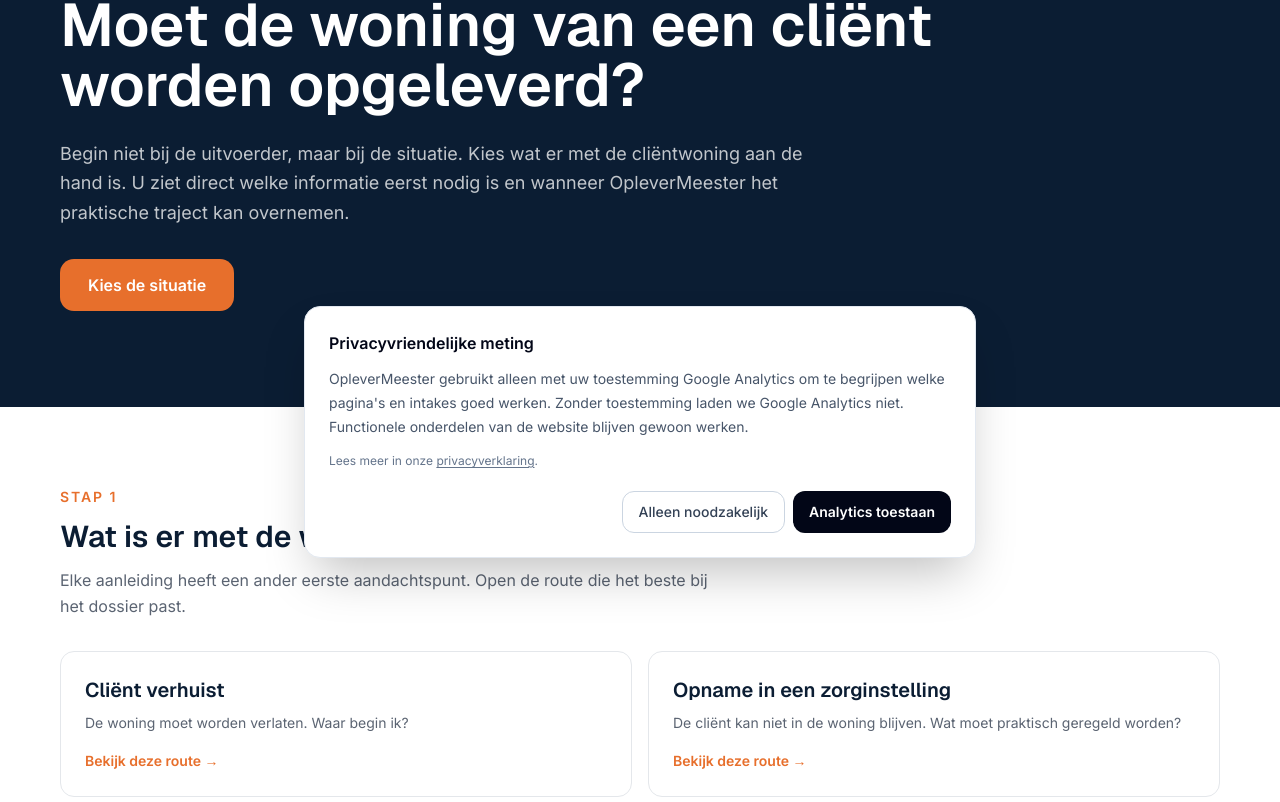
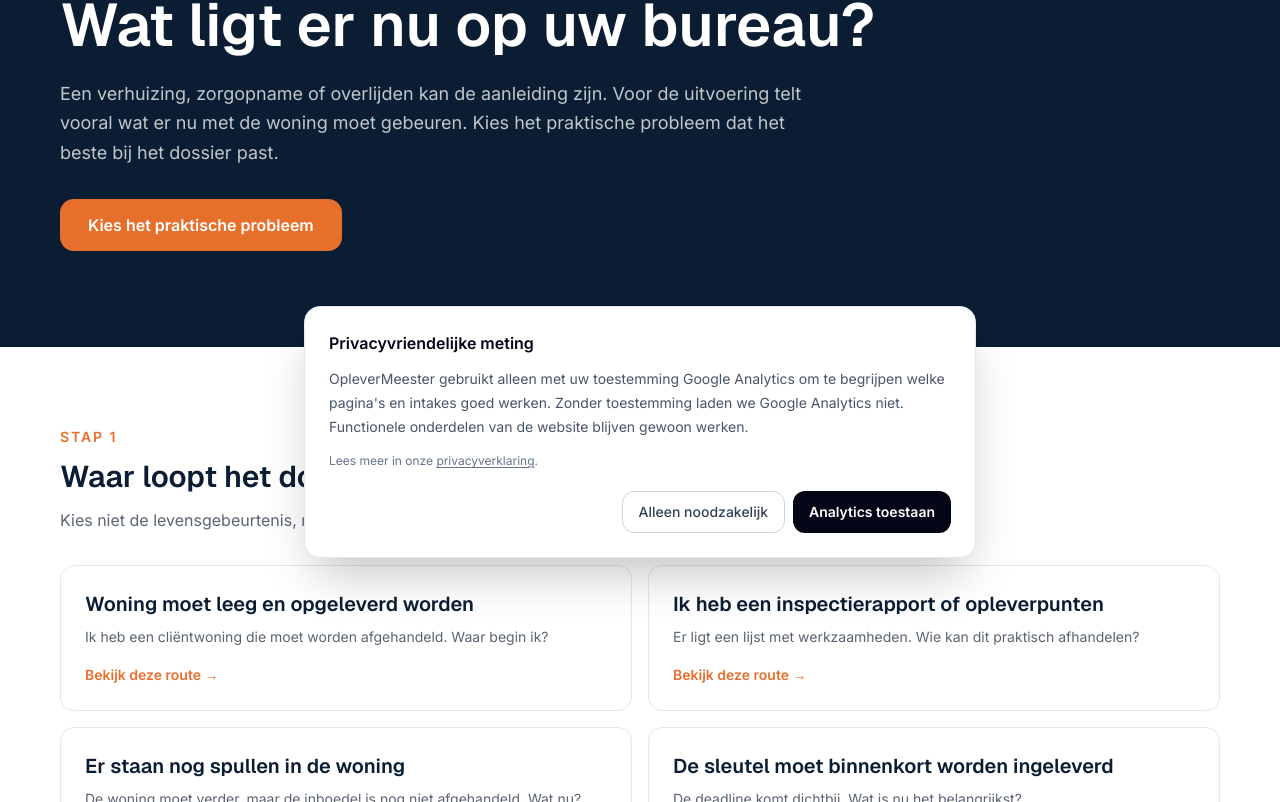
Before and after one commit to sandvlietbv/OpleverMeester, a Next.js app: page /zakelijk/bewindvoerders-en-curatoren/woning-opleveren in a window 1280 px wide. Shown: the part 218-1020 px from the top of the page. Built offline with nearby package versions, Linux system fonts and the light colour scheme.

Commit message:
Align routes with bewindvoerder work problems

```diff
--- a/app/zakelijk/bewindvoerders-en-curatoren/woning-opleveren/page.tsx
+++ b/app/zakelijk/bewindvoerders-en-curatoren/woning-opleveren/page.tsx
@@ -4,15 +4,15 @@ import Contact from "@/components/Contact";
 
 export const metadata: Metadata = {
   title: "Woning van een cliënt opleveren | Praktische route voor bewindvoerders",
-  description: "Praktische route voor bewindvoerders wanneer een cliëntwoning leeg, bezemschoon of correct opgeleverd moet worden na verhuizing, zorgopname of overlijden.",
+  description: "Praktische route voor bewindvoerders bij een cliëntwoning die leeg en opgeleverd moet worden, opleverpunten heeft, inboedel bevat of een korte sleuteltermijn heeft.",
   alternates: { canonical: "/zakelijk/bewindvoerders-en-curatoren/woning-opleveren" },
 };
 
 const situations = [
-  { id: "verhuizing", title: "Cliënt verhuist", question: "De woning moet worden verlaten. Waar begin ik?", first: "Leg de verhuis- en opleverdatum vast en vraag de oplevereisen van verhuurder of beheerder op.", collect: "Adres, deadline, toegang, bestemming van de inboedel en bekende opleverpunten.", action: "Wij kunnen daarna het leeghalen, afvoer, schoonmaak en afgesproken opleverpunten als één praktisch traject organiseren." },
-  { id: "zorgopname", title: "Opname in een zorginstelling", question: "De cliënt kan niet in de woning blijven. Wat moet praktisch geregeld worden?", first: "Bepaal wat meegaat naar de nieuwe woonplek en wanneer de oude woning beschikbaar moet zijn voor oplevering.", collect: "Wat meegaat, wat achterblijft, sleutel/toegang, huur- of einddatum en eventuele instructies van verhuurder.", action: "OpleverMeester kan het resterende woningtraject vanaf die informatie praktisch in kaart brengen en uitvoeren." },
-  { id: "overlijden", title: "Cliënt is overleden", question: "De woning en inboedel moeten worden afgehandeld. Wat nu?", first: "Stem eerst met de bevoegde betrokkenen af wat met persoonlijke bezittingen en inboedel mag gebeuren.", collect: "Wie bevoegd is, wat behouden moet blijven, gewenste datum, toegang en de eisen voor de woning.", action: "Zodra die keuzes duidelijk zijn, kunnen wij de praktische uitvoering van leeghalen tot afgesproken eindstaat coördineren." },
-  { id: "spoed", title: "Woning moet snel leeg", question: "Er is een harde deadline. Wat heb ik direct nodig?", first: "Leg de uiterste datum en de vereiste eindstaat vast. Dat bepaalt wat haalbaar en noodzakelijk is.", collect: "Adres, deadline, omvang van de woning, toegang, achterblijvende spullen en bekende oplevereisen.", action: "Met die kerninformatie kunnen we snel beoordelen welke werkzaamheden nodig zijn en hoe het traject kan worden ingepland." },
+  { id: "leeg-opleveren", title: "Woning moet leeg en opgeleverd worden", question: "Ik heb een cliëntwoning die moet worden afgehandeld. Waar begin ik?", first: "Leg de opleverdatum en gewenste eindstaat vast en controleer welke eisen verhuurder, eigenaar of beheerder heeft gesteld.", collect: "Adres, deadline, toegang, bestemming van de inboedel en bekende oplevereisen.", action: "Wij kunnen vanaf daar het leeghalen, afvoer, schoonmaak en afgesproken opleverwerk als één praktisch traject organiseren." },
+  { id: "opleverpunten", title: "Ik heb een inspectierapport of opleverpunten", question: "Er ligt een lijst met werkzaamheden. Wie kan dit praktisch afhandelen?", first: "Gebruik het inspectierapport of de opleverlijst als uitgangspunt. Markeer wat al geregeld is en wat nog uitgevoerd moet worden.", collect: "Het rapport of de lijst, adres, opleverdatum, toegang en eventuele aanvullende afspraken met verhuurder of beheerder.", action: "Wij vertalen de bekende punten naar een uitvoerbaar traject en stemmen de benodigde werkzaamheden vanuit één aanspreekpunt af." },
+  { id: "inboedel", title: "Er staan nog spullen in de woning", question: "De woning moet verder, maar de inboedel is nog niet afgehandeld. Wat nu?", first: "Maak eerst onderscheid tussen wat behouden, verhuisd, apart gehouden of afgevoerd mag worden. Laat beslissingen bij de bevoegde betrokkenen.", collect: "Wat moet blijven, wat weg mag, eventuele persoonlijke of waardevolle zaken, toegang, deadline en gewenste eindstaat.", action: "Zodra de bestemming van de spullen duidelijk is, kunnen wij de praktische uitvoering van sorteren volgens instructie, leeghalen, afvoer en oplevering organiseren." },
+  { id: "sleutel-deadline", title: "De sleutel moet binnenkort worden ingeleverd", question: "De deadline komt dichtbij. Wat is nu het belangrijkst?", first: "Leg de exacte sleutel- of eindinspectiedatum en de minimale vereiste eindstaat vast. Dat bepaalt wat eerst moet gebeuren.", collect: "Adres, exacte deadline, toegang, omvang van de woning, resterende spullen en bekende opleverpunten.", action: "Met die kerninformatie kunnen we snel beoordelen welke werkzaamheden nodig zijn en wat binnen de beschikbare tijd praktisch kan worden ingepland." },
 ];
 
 const checklist = [
@@ -29,15 +29,15 @@ export default function Page() {
   return <>
     <header className="border-b border-surface-mid bg-white"><div className="container-om flex h-16 items-center justify-between md:h-20"><Link href="/" className="font-display text-lg font-semibold text-navy md:text-xl">Oplever<span className="text-orange">Meester</span></Link><a href="#route" className="rounded-om bg-orange px-5 py-2.5 text-sm font-semibold text-white">Bekijk wat nodig is</a></div></header>
     <main>
-      <section className="bg-navy py-16 text-white md:py-24"><div className="container-om max-w-5xl"><p className="text-sm font-semibold uppercase tracking-[0.14em] text-orange-light">Praktische route voor bewindvoerders</p><h1 className="mt-4 max-w-4xl font-display text-4xl font-semibold leading-tight md:text-6xl">Moet de woning van een cliënt worden opgeleverd?</h1><p className="mt-6 max-w-3xl text-lg leading-relaxed text-white/75">Begin niet bij de uitvoerder, maar bij de situatie. Kies wat er met de cliëntwoning aan de hand is. U ziet direct welke informatie eerst nodig is en wanneer OpleverMeester het praktische traject kan overnemen.</p><a href="#route" className="mt-8 inline-block rounded-om bg-orange px-7 py-3.5 font-semibold text-white">Kies de situatie</a></div></section>
+      <section className="bg-navy py-16 text-white md:py-24"><div className="container-om max-w-5xl"><p className="text-sm font-semibold uppercase tracking-[0.14em] text-orange-light">Praktische route voor bewindvoerders</p><h1 className="mt-4 max-w-4xl font-display text-4xl font-semibold leading-tight md:text-6xl">Wat ligt er nu op uw bureau?</h1><p className="mt-6 max-w-3xl text-lg leading-relaxed text-white/75">Een verhuizing, zorgopname of overlijden kan de aanleiding zijn. Voor de uitvoering telt vooral wat er nu met de woning moet gebeuren. Kies het praktische probleem dat het beste bij het dossier past.</p><a href="#route" className="mt-8 inline-block rounded-om bg-orange px-7 py-3.5 font-semibold text-white">Kies het praktische probleem</a></div></section>
 
-      <section id="route" className="bg-white py-16 md:py-20"><div className="container-om max-w-5xl"><p className="text-sm font-semibold uppercase tracking-[0.14em] text-orange">Stap 1</p><h2 className="mt-3 font-display text-3xl font-semibold text-navy">Wat is er met de woning aan de hand?</h2><p className="mt-3 max-w-2xl leading-relaxed text-muted">Elke aanleiding heeft een ander eerste aandachtspunt. Open de route die het beste bij het dossier past.</p><div className="mt-8 grid gap-4 md:grid-cols-2">{situations.map((s) => <a key={s.id} href={`#${s.id}`} className="group rounded-om border border-surface-mid p-6 transition hover:border-orange"><h3 className="font-display text-xl font-semibold text-navy">{s.title}</h3><p className="mt-2 text-sm leading-relaxed text-muted">{s.question}</p><span className="mt-4 inline-block text-sm font-semibold text-orange">Bekijk deze route →</span></a>)}</div></div></section>
+      <section id="route" className="bg-white py-16 md:py-20"><div className="container-om max-w-5xl"><p className="text-sm font-semibold uppercase tracking-[0.14em] text-orange">Stap 1</p><h2 className="mt-3 font-display text-3xl font-semibold text-navy">Waar loopt het dossier nu op vast?</h2><p className="mt-3 max-w-2xl leading-relaxed text-muted">Kies niet de levensgebeurtenis, maar het werk dat nu geregeld moet worden.</p><div className="mt-8 grid gap-4 md:grid-cols-2">{situations.map((s) => <a key={s.id} href={`#${s.id}`} className="group rounded-om border border-surface-mid p-6 transition hover:border-orange"><h3 className="font-display text-xl font-semibold text-navy">{s.title}</h3><p className="mt-2 text-sm leading-relaxed text-muted">{s.question}</p><span className="mt-4 inline-block text-sm font-semibold text-orange">Bekijk deze route →</span></a>)}</div></div></section>
 
-      <section className="bg-surface-light py-16 md:py-20"><div className="container-om max-w-5xl"><p className="text-sm font-semibold uppercase tracking-[0.14em] text-orange">Stap 2</p><h2 className="mt-3 font-display text-3xl font-semibold text-navy">Uw situatie bepaalt de eerstvolgende actie.</h2><div className="mt-8 space-y-5">{situations.map((s) => <article id={s.id} key={s.id} className="scroll-mt-24 rounded-om bg-white p-6 md:p-8"><p className="text-sm font-semibold uppercase tracking-[0.12em] text-orange">{s.title}</p><h3 className="mt-2 font-display text-2xl font-semibold text-navy">{s.question}</h3><div className="mt-6 grid gap-5 md:grid-cols-3"><div><p className="font-semibold text-navy">1. Eerst doen</p><p className="mt-2 text-sm leading-relaxed text-muted">{s.first}</p></div><div><p className="font-semibold text-navy">2. Verzamel dit</p><p className="mt-2 text-sm leading-relaxed text-muted">{s.collect}</p></div><div><p className="font-semibold text-navy">3. Daarna</p><p className="mt-2 text-sm leading-relaxed text-muted">{s.action}</p></div></div><a href="#intake" className="mt-6 inline-block font-semibold text-orange">Leg deze situatie voor →</a></article>)}</div></div></section>
+      <section className="bg-surface-light py-16 md:py-20"><div className="container-om max-w-5xl"><p className="text-sm font-semibold uppercase tracking-[0.14em] text-orange">Stap 2</p><h2 className="mt-3 font-display text-3xl font-semibold text-navy">Van werkprobleem naar eerstvolgende actie.</h2><div className="mt-8 space-y-5">{situations.map((s) => <article id={s.id} key={s.id} className="scroll-mt-24 rounded-om bg-white p-6 md:p-8"><p className="text-sm font-semibold uppercase tracking-[0.12em] text-orange">{s.title}</p><h3 className="mt-2 font-display text-2xl font-semibold text-navy">{s.question}</h3><div className="mt-6 grid gap-5 md:grid-cols-3"><div><p className="font-semibold text-navy">1. Eerst doen</p><p className="mt-2 text-sm leading-relaxed text-muted">{s.first}</p></div><div><p className="font-semibold text-navy">2. Verzamel dit</p><p className="mt-2 text-sm leading-relaxed text-muted">{s.collect}</p></div><div><p className="font-semibold text-navy">3. Daarna</p><p className="mt-2 text-sm leading-relaxed text-muted">{s.action}</p></div></div><a href="#intake" className="mt-6 inline-block font-semibold text-orange">Leg dit dossier voor →</a></article>)}</div></div></section>
 
       <section className="bg-white py-16 md:py-20"><div className="container-om max-w-5xl"><p className="text-sm font-semibold uppercase tracking-[0.14em] text-orange">Stap 3</p><h2 className="mt-3 font-display text-3xl font-semibold text-navy">Zeven punten die een dossier sneller uitvoerbaar maken.</h2><div className="mt-8 grid gap-3">{checklist.map((item, index) => <div key={item} className="flex gap-4 rounded-om border border-surface-mid p-5"><span className="flex h-8 w-8 shrink-0 items-center justify-center rounded-full bg-navy font-semibold text-white">{index + 1}</span><p className="pt-1 leading-relaxed text-navy">{item}</p></div>)}</div></div></section>
 
-      <section className="bg-surface-light py-16 md:py-20"><div className="container-om max-w-4xl"><h2 className="font-display text-3xl font-semibold text-navy">Van cliëntsituatie naar één praktisch oplevertraject.</h2><p className="mt-4 leading-relaxed text-muted">U hoeft geen complete werkomschrijving te maken. Adres, situatie, gewenste opleverdatum en wat u al weet over de eindstaat zijn genoeg om te beginnen. Wij brengen vervolgens in beeld welke combinatie van leeghalen, afvoer, schoonmaak, verwijderen van onderdelen en afgesproken opleverpunten nodig is.</p><a href="#intake" className="mt-7 inline-block rounded-om bg-orange px-6 py-3 font-semibold text-white">Leg de cliëntsituatie voor →</a></div></section>
+      <section className="bg-surface-light py-16 md:py-20"><div className="container-om max-w-4xl"><h2 className="font-display text-3xl font-semibold text-navy">Van dossier naar één praktisch oplevertraject.</h2><p className="mt-4 leading-relaxed text-muted">U hoeft geen complete werkomschrijving te maken. Adres, deadline, toegang en wat u al weet over inboedel en eindstaat zijn genoeg om te beginnen. Wij brengen vervolgens in beeld welke combinatie van leeghalen, afvoer, schoonmaak, verwijderen van onderdelen en afgesproken opleverpunten nodig is.</p><a href="#intake" className="mt-7 inline-block rounded-om bg-orange px-6 py-3 font-semibold text-white">Leg het dossier voor →</a></div></section>
 
       <section className="bg-navy py-12 text-white"><div className="container-om max-w-4xl"><h2 className="font-display text-2xl font-semibold">Eerst duidelijkheid, daarna uitvoering.</h2><p className="mt-3 max-w-2xl leading-relaxed text-white/75">OpleverMeester neemt geen juridische beslissingen namens de bewindvoerder of andere bevoegde betrokkenen. Wij richten ons op het praktisch organiseren en uitvoeren van de afgesproken oplevering.</p></div></section>
       <Contact />
```
